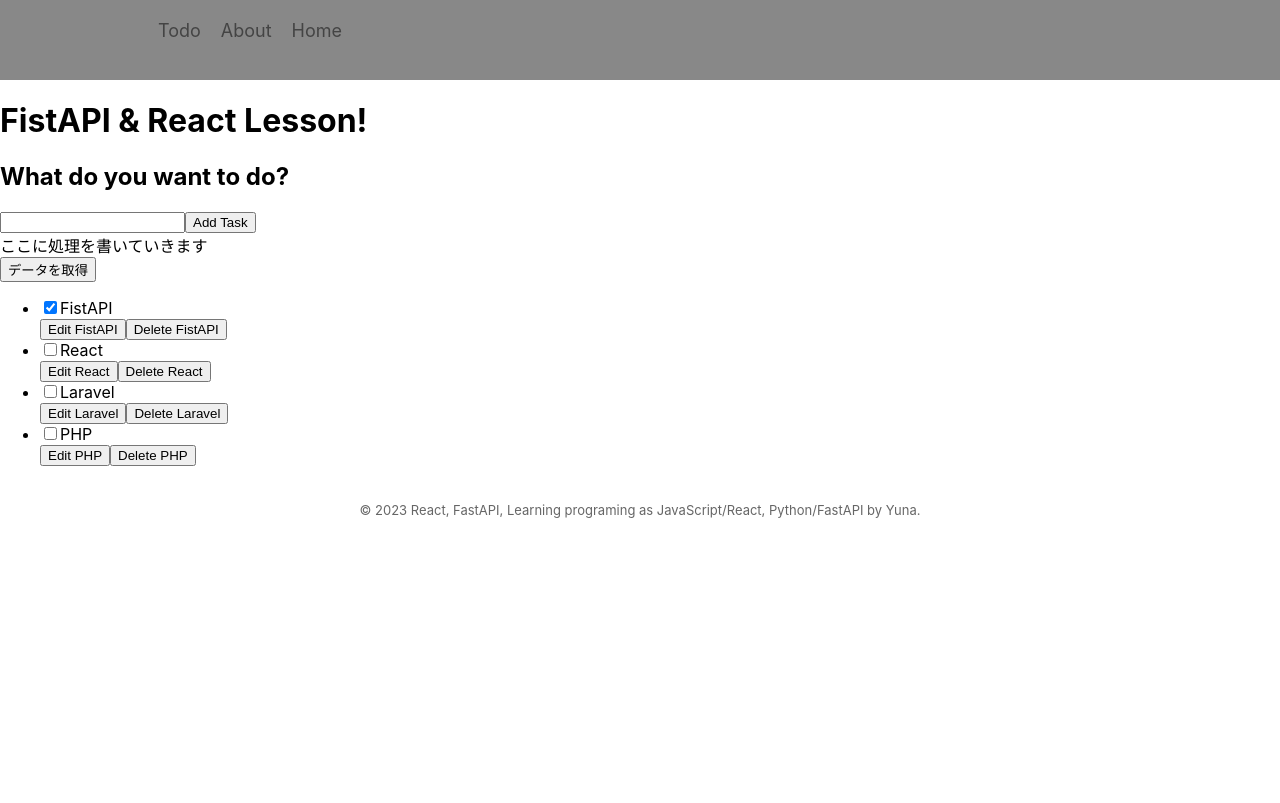
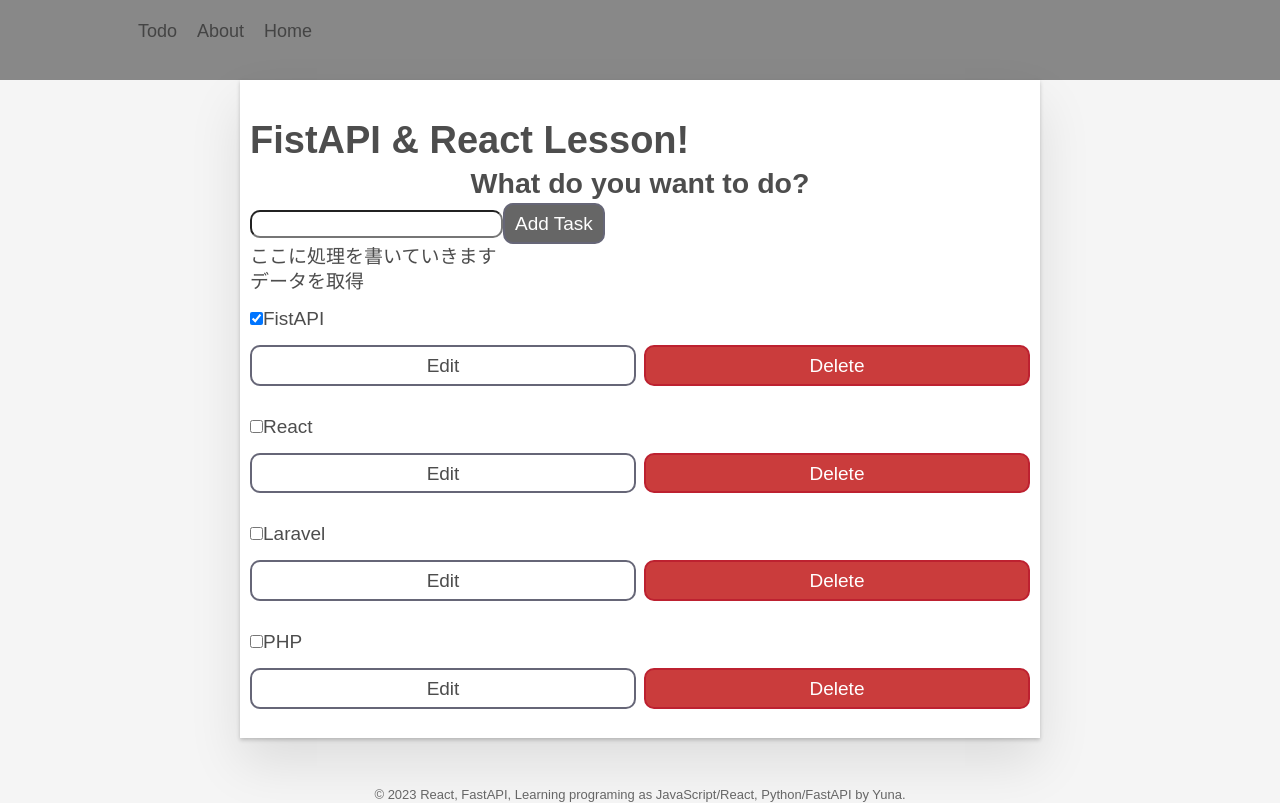
Before and after one commit to yuna096740/FastAPI_React_TodoApp, a React (Create React App) app in the folder fistapi_app/: page / in a window 1280 px wide. Built offline with nearby package versions, Linux system fonts and the light colour scheme.

Commit message:
[add] Styles about TodoList

```diff
--- a/fistapi_app/src/App.css
+++ b/fistapi_app/src/App.css
@@ -1,38 +1,10 @@
-.lessonApp {
-  text-align: center;
+.TodoApp {
+  background-color: #fff;
+  max-width: 80rem;
+  margin: 0 auto;
+  padding: 1rem;
+  position: relative;
+  box-shadow:
+  0 2px 4px 0 rgba(0, 0, 0, 0.2),
+  0 2.5rem 5rem 0 rgba(0, 0, 0, 0.1);
 }
-
-.App-logo {
-  height: 40vmin;
-  pointer-events: none;
-}
-
-@media (prefers-reduced-motion: no-preference) {
-  .App-logo {
-    animation: App-logo-spin infinite 20s linear;
-  }
-}
-
-.App-header {
-  background-color: #282c34;
-  min-height: 100vh;
-  display: flex;
-  flex-direction: column;
-  align-items: center;
-  justify-content: center;
-  font-size: calc(10px + 2vmin);
-  color: white;
-}
-
-.App-link {
-  color: #61dafb;
-}
-
-@keyframes App-logo-spin {
-  from {
-    transform: rotate(0deg);
-  }
-  to {
-    transform: rotate(360deg);
-  }
-}
--- a/fistapi_app/src/App.jsx
+++ b/fistapi_app/src/App.jsx
@@ -6,6 +6,8 @@ import Navbar from "./compornents/Navbar/nav";
 import Footer from "./compornents/Footer/footter";
 import AddTaskForm from "./compornents/From/AddTaskFrom";
 import Todo from "./compornents/List/Todo";
+
+import "./App.css";
 
 // フィルタ定義
 const FILTER_MAP = {
@@ -53,6 +55,7 @@ function App(props) {
 	return (
     <div className="App stack-large">
       <Navbar />
+        <div className="TodoApp">
 
           <h1>{ subject } Lesson!</h1>
 
@@ -68,6 +71,7 @@ function App(props) {
               { taskList }
           </ul>
 
+        </div>
       <Footer />
 		</div>
 	);
--- a/fistapi_app/src/index.css
+++ b/fistapi_app/src/index.css
@@ -11,3 +11,153 @@ code {
   font-family: source-code-pro, Menlo, Monaco, Consolas, 'Courier New',
     monospace;
 }
+
+/* RESETS */
+*,
+*::before,
+*::after {
+  box-sizing: border-box;
+}
+*:focus {
+  outline: 3px dashed #666;
+  outline-offset: 0;
+}
+html {
+  font: 62.5% / 1.15 sans-serif;
+}
+h1,
+h2 {
+  margin-bottom: 0;
+}
+ul {
+  list-style: none;
+  padding: 0;
+}
+button {
+  border: none;
+  margin: 0;
+  padding: 0;
+  width: auto;
+  overflow: visible;
+  background: transparent;
+  color: inherit;
+  font: inherit;
+  line-height: normal;
+  -webkit-font-smoothing: inherit;
+  -moz-osx-font-smoothing: inherit;
+  -webkit-appearance: none;
+}
+button::-moz-focus-inner {
+  border: 0;
+}
+button,
+input,
+optgroup,
+select,
+textarea {
+  font-family: inherit;
+  font-size: 100%;
+  line-height: 1.15;
+  margin: 0;
+}
+button,
+input {
+  overflow: visible;
+}
+input[type="text"] {
+  border-radius: 10px;
+}
+body {
+  width: 100%;
+  font:
+    1.6rem/1.25 Arial,
+    sans-serif;
+  background-color: #f5f5f5;
+  color: #4d4d4d;
+}
+@media screen and (min-width: 620px) {
+  body {
+    font-size: 1.9rem;
+    line-height: 1.31579;
+  }
+}
+/*END RESETS*/
+
+/* GLOBAL STYLES */
+.form-group > input[type="text"] {
+  display: inline-block;
+  margin-top: 0.4rem;
+}
+.btn {
+  padding: 0.8rem 1rem 0.7rem;
+  border: 0.2rem solid #667;
+  border-radius: 10px;
+  cursor: pointer;
+  text-transform: capitalize;
+}
+.btn.toggle-btn {
+  border-width: 1px;
+  border-color: #d3d3d3;
+}
+.btn.toggle-btn[aria-pressed="true"] {
+  text-decoration: underline;
+  border-color: #4d4d4d;
+}
+.btn__danger {
+  color: #fff;
+  background-color: #ca3c3c;
+  border-color: #bd2130;
+}
+.btn__filter {
+  border-color: lightgrey;
+}
+.btn__primary {
+  color: #fff;
+  background-color: #666;
+}
+.btn-group {
+  display: flex;
+  justify-content: space-between;
+}
+.btn-group > * {
+  flex: 1 1 49%;
+}
+.btn-group > * + * {
+  margin-left: 0.8rem;
+}
+.label-wrapper {
+  margin: 0;
+  flex: 0 0 100%;
+  text-align: center;
+}
+.visually-hidden {
+  position: absolute !important;
+  height: 1px;
+  width: 1px;
+  overflow: hidden;
+  clip: rect(1px 1px 1px 1px);
+  clip: rect(1px, 1px, 1px, 1px);
+  white-space: nowrap;
+}
+[class*="stack"] > * {
+  margin-top: 0;
+  margin-bottom: 0;
+}
+.stack-small > * + * {
+  margin-top: 1.25rem;
+}
+.stack-large > * + * {
+  margin-top: 2.5rem;
+}
+@media screen and (min-width: 550px) {
+  .stack-small > * + * {
+    margin-top: 1.4rem;
+  }
+  .stack-large > * + * {
+    margin-top: 2.8rem;
+  }
+}
+.stack-exception {
+  margin-top: 1.2rem;
+}
+/* END GLOBAL STYLES */
```
Also changed, not shown: fistapi_app/src/compornents/List/TodoStyle.css (added). Lines whose indentation alone changed are shown as unchanged.
